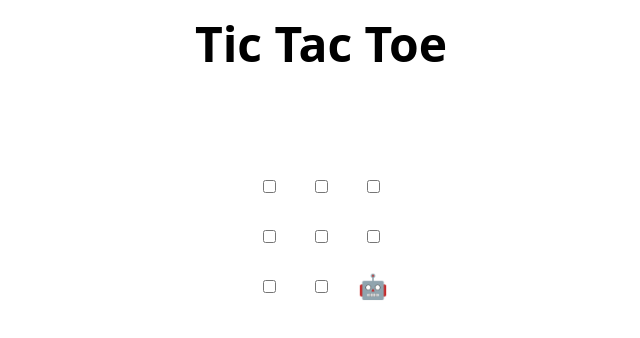
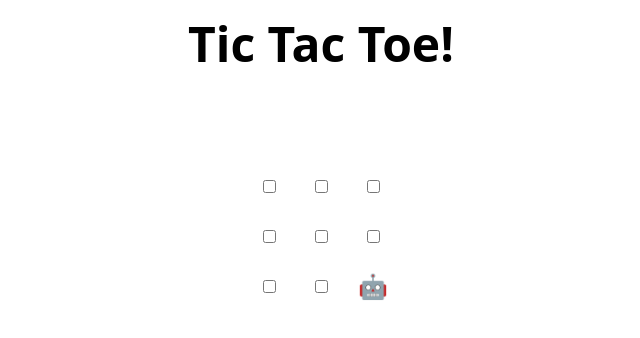
Before and after one commit to danicode/skills-review-pull-requests, a plain HTML site: page index.html in a window 1280 px wide. Shown: the whole page, without its empty margins (319-959 px from the left). Drawn offline with Linux system fonts and the light colour scheme.

Commit message:
Update index.html

```diff
--- a/index.html
+++ b/index.html
@@ -27,7 +27,7 @@
   }
 </style>
 
-<h1>Tic Tac Toe</h1>
+<h1>Tic Tac Toe!</h1>
 
 <table>
   <tr>
```
